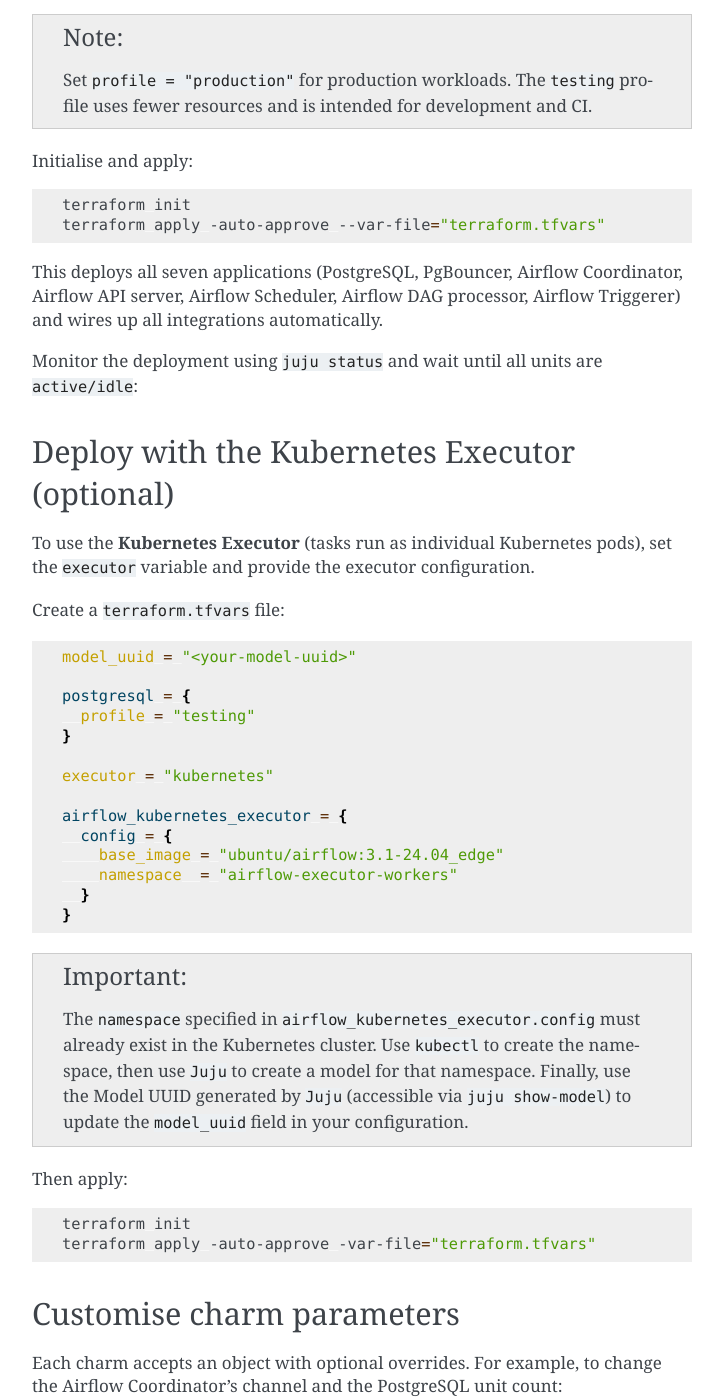
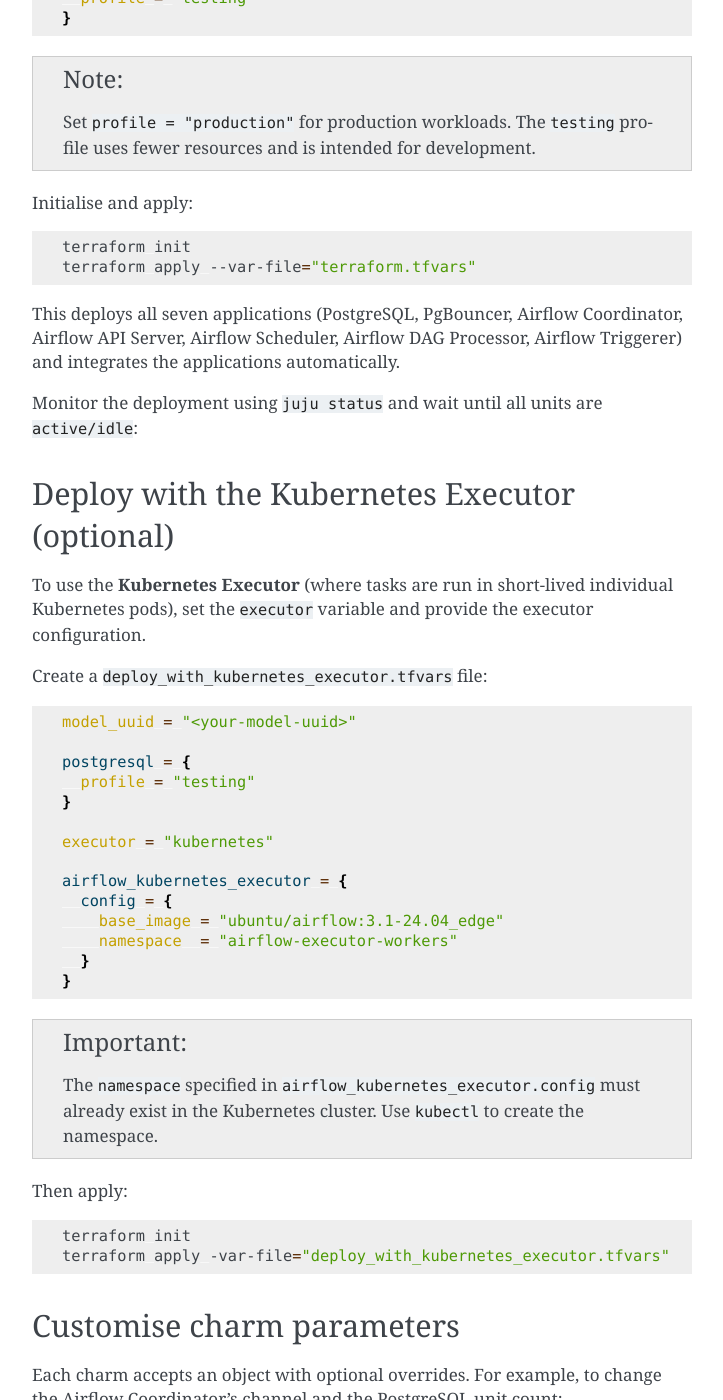
Before and after one commit to canonical/charmed-airflow-documentation, a Sphinx documentation site: the page built from docs/how-to/deploy-with-terraform.rst, in a window 1280 px wide and 1400 px high, scrolled down 853 px. Shown: the whole window, without its empty margins (388-1111 px from the left). Built offline with Sphinx 7.4.7, drawn with Linux system fonts in a browser that asks for light colours; some of the changed text lies outside the part shown.

Commit message:
Addressed PR feedabck

```diff
--- a/docs/how-to/deploy-with-terraform.rst
+++ b/docs/how-to/deploy-with-terraform.rst
@@ -46,17 +46,17 @@
 .. note::
 
    Set ``profile = "production"`` for production workloads. The ``testing``
-   profile uses fewer resources and is intended for development and CI.
+   profile uses fewer resources and is intended for development.
 
 Initialise and apply:
 
 .. code-block:: bash
 
    terraform init
-   terraform apply -auto-approve --var-file="terraform.tfvars"
+   terraform apply --var-file="terraform.tfvars"
 
 This deploys all seven applications (PostgreSQL, PgBouncer, Airflow Coordinator, Airflow API
-server, Airflow Scheduler, Airflow DAG processor, Airflow Triggerer) and wires up all integrations
+Server, Airflow Scheduler, Airflow DAG Processor, Airflow Triggerer) and integrates the applications
 automatically.
 
 Monitor the deployment using ``juju status`` and wait until all units are ``active/idle``:
@@ -65,10 +65,10 @@
 Deploy with the Kubernetes Executor (optional)
 ----------------------------------------------
 
-To use the **Kubernetes Executor** (tasks run as individual Kubernetes pods),
+To use the **Kubernetes Executor** (where tasks are run in short-lived individual Kubernetes pods),
 set the ``executor`` variable and provide the executor configuration.
 
-Create a ``terraform.tfvars`` file:
+Create a ``deploy_with_kubernetes_executor.tfvars`` file:
 
 .. code-block:: hcl
 
@@ -90,10 +90,7 @@
 .. important::
 
    The ``namespace`` specified in ``airflow_kubernetes_executor.config`` must
-   already exist in the Kubernetes cluster. Use ``kubectl`` to create the namespace,
-   then use ``Juju`` to create a model for that namespace.
-   Finally, use the Model UUID generated by ``Juju`` (accessible via ``juju show-model``)
-   to update the ``model_uuid`` field in your configuration.
+   already exist in the Kubernetes cluster. Use ``kubectl`` to create the namespace.
 
 
 Then apply:
@@ -101,7 +98,7 @@
 .. code-block:: bash
 
    terraform init
-   terraform apply -auto-approve -var-file="terraform.tfvars"
+   terraform apply -var-file="deploy_with_kubernetes_executor.tfvars"
 
 Customise charm parameters
 --------------------------
@@ -151,7 +148,7 @@
 
 .. code-block:: bash
 
-   terraform destroy -auto-approve -var-file="terraform.tfvars"
+   terraform destroy -var-file="terraform.tfvars"
 
 This removes all charmed applications and integrations from the model.
 
```
Also changed, not shown: other parts of docs/how-to/deploy-with-terraform.rst (+1 -1 lines).
